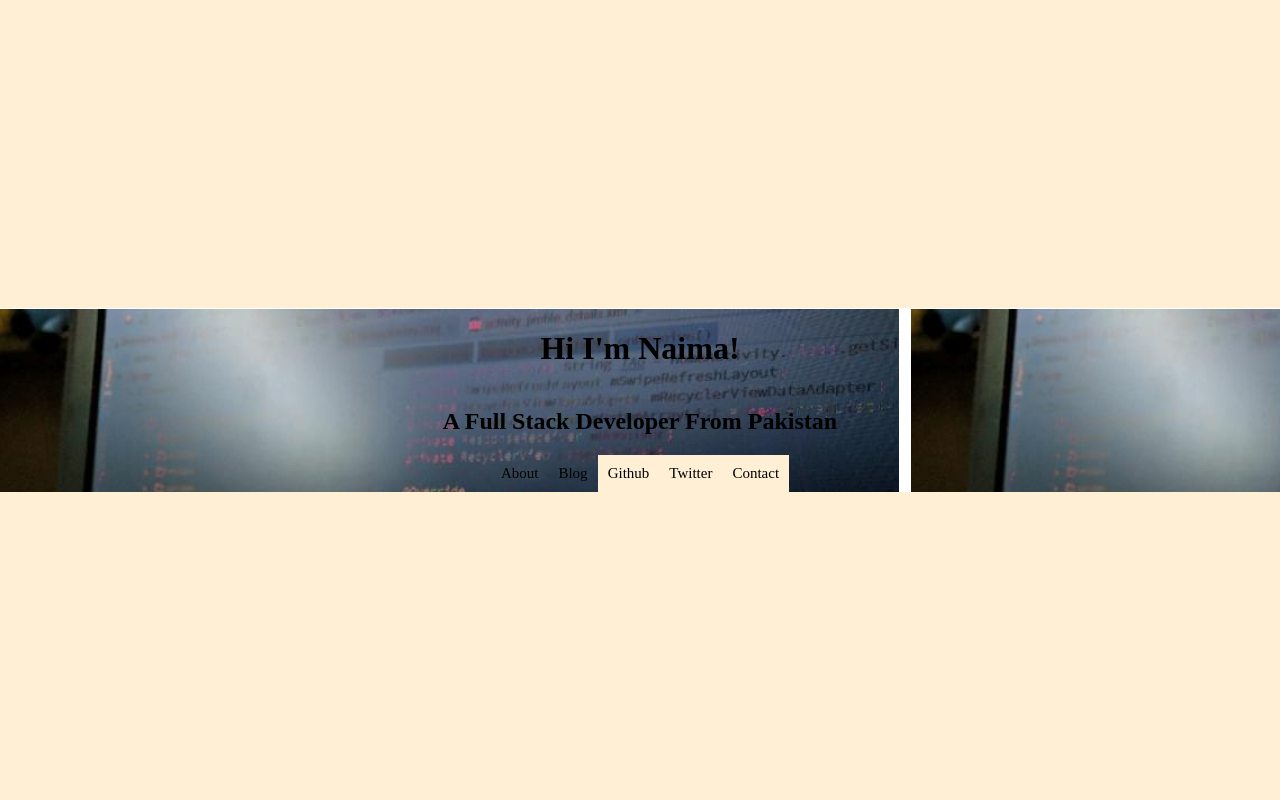
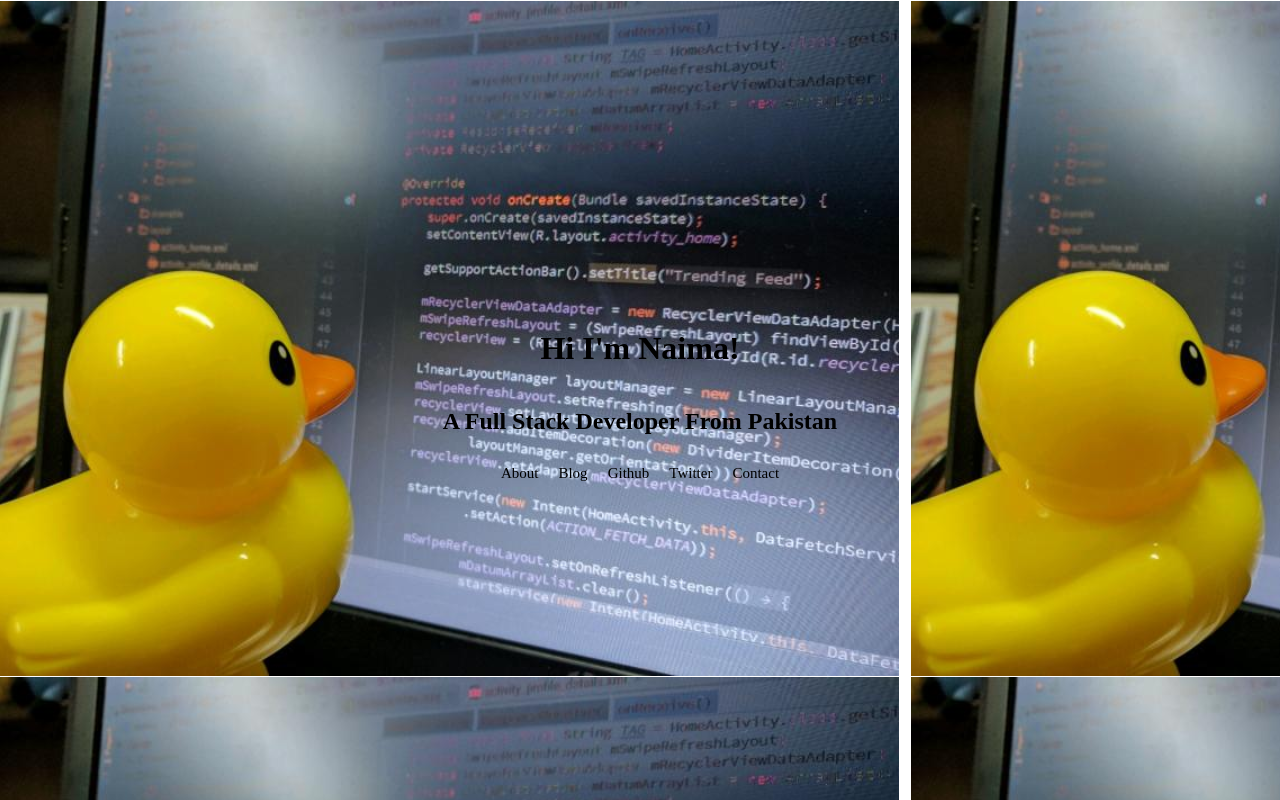
Before and after one commit to naima-shk/Blog, a React (Create React App) app in the folder Frontend/: page / in a window 1280 px wide. Built offline with nearby package versions, Linux system fonts and the light colour scheme.

Commit message:
background-image

```diff
--- a/Frontend/src/components/Navbar.js
+++ b/Frontend/src/components/Navbar.js
@@ -23,7 +23,6 @@ const ExternalLink = styled.a`
   text-decoration: none;
   color: black;
   padding: 10px;
-  background: papayawhip;
 `;
 
 const Navbar = () => {
--- a/Frontend/src/pages/Home/index.js
+++ b/Frontend/src/pages/Home/index.js
@@ -1,13 +1,14 @@
 import React from "react";
 import styled from "styled-components";
 import Navbar from "../../components/Navbar";
-import backgroundImage from "../Image/myimage.PNG";
+import background from "../../assets/background.png";
 
 const Container = styled.div`
+  height: 100vh;
   display: flex;
   flex-direction: column;
   justify-content: center;
-  background-image:  url(${backgroundImage});
+  background-image:  url(${background});
 `;
 
 const Greeting = styled.h1`
```
Also changed, not shown: Frontend/src/assets/background.png (renamed from Frontend/src/pages/Image/myimage.PNG).
